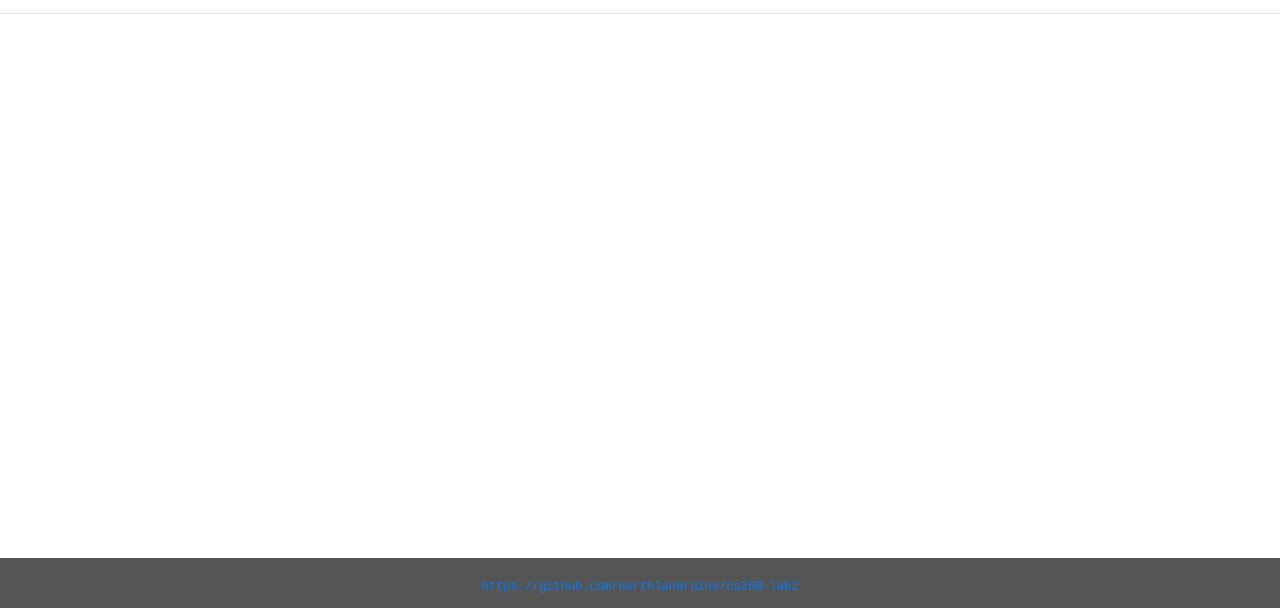
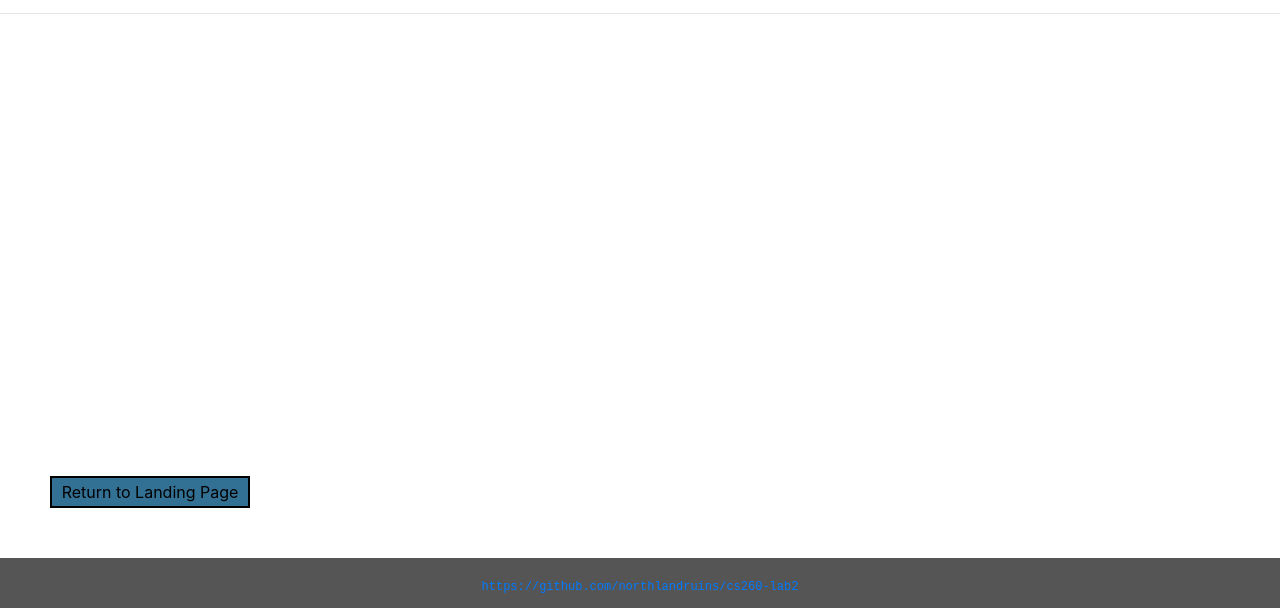
Before and after one commit to levimhuillet/cs260-lab2, a plain HTML site: page index.html in a window 1280 px wide. Shown: the part 192-800 px from the top of the page. Drawn offline with nearby package versions, Linux system fonts and the light colour scheme.

Commit message:
Added return link to home page

```diff
--- a/index.html
+++ b/index.html
@@ -30,6 +30,10 @@
   <br>
   <br>
 
+  <div class="return">
+    <a href="/" class="return">Return to Landing Page</a>
+  </div>
+
     <script src="https://cdnjs.cloudflare.com/ajax/libs/moment.js/2.24.0/moment.min.js" integrity="sha256-4iQZ6BVL4qNKlQ27TExEhBN1HFPvAvAMbFavKKosSWQ=" crossorigin="anonymous"></script>
     <script text="type/javascript" src="./script.js"></script>
     <script src="https://code.jquery.com/jquery-3.3.1.slim.min.js" integrity="sha384-q8i/X+965DzO0rT7abK41JStQIAqVgRVzpbzo5smXKp4YfRvH+8abtTE1Pi6jizo" crossorigin="anonymous"></script>
--- a/styles.css
+++ b/styles.css
@@ -29,6 +29,36 @@ h4 {
   text-align: center;
   align-self: center;
 }
+
+.return {
+    position: fixed;
+    list-style-type: none;
+    text-align: center;
+    bottom: 100px;
+    left: 50px;
+    margin: 0px;
+    padding: 0px;
+    margin-top: 0px;
+    margin-left: 0px;
+    width: 200px;
+    background-color: #337194;
+    color: black;
+    padding: 2px;
+}
+
+.return a {
+  color: black;
+  text-decoration: none;
+  border: 2px solid #000;
+}
+
+.return a:hover {
+  background-color: #000000;
+  color: white;
+  text-decoration: none;
+}
+
+
 
 
 @media screen and (min-width: 300px) {
```
